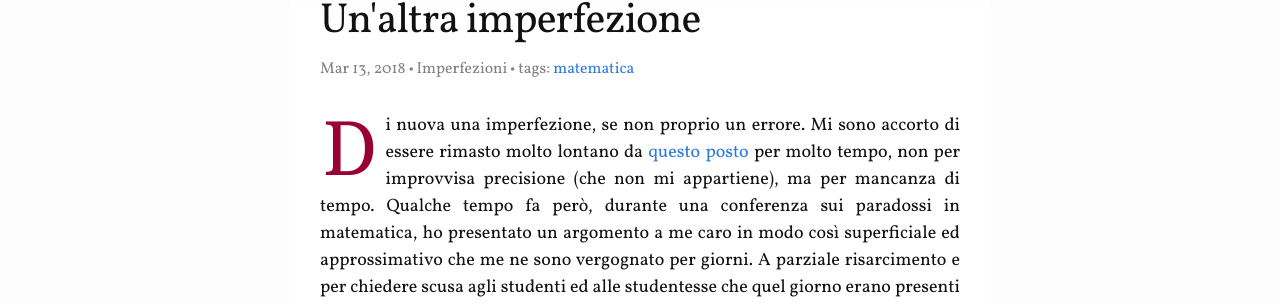
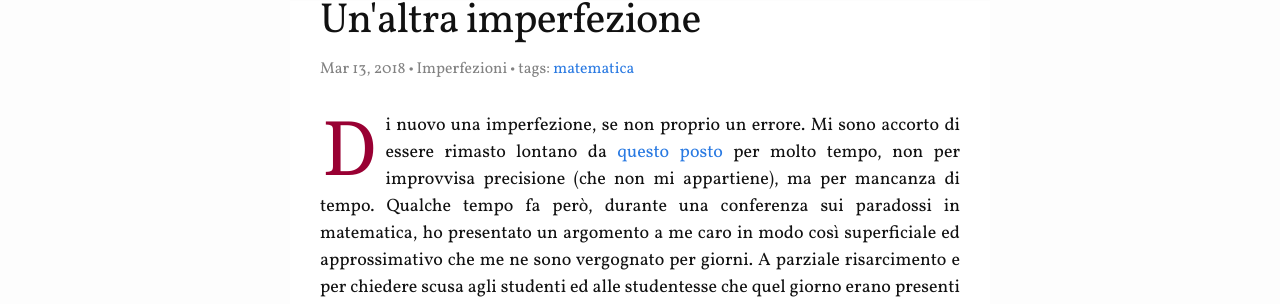
Before and after one commit to orporick/orporick.github.io, a Jekyll site: the page built from _posts/2018-03-13-un-altra-imperfezione.markdown, in a window 1280 px wide and 900 px high. Shown: the part 247-551 px from the top of the window. Built offline with Jekyll 4.4.1, drawn with Linux system fonts in a browser that asks for light colours; nearby versions of some CDN libraries; formulas are drawn with MathJax 3.

Commit message:
Nuova traccia

```diff
--- a/_posts/2018-03-13-un-altra-imperfezione.markdown
+++ b/_posts/2018-03-13-un-altra-imperfezione.markdown
@@ -6,7 +6,7 @@
 categories: Imperfezioni
 ---
 
-Di nuova una imperfezione, se non proprio un errore. Mi sono accorto di essere rimasto molto lontano da [questo posto](http://127.0.0.1:4000/imperfezioni/)
+Di nuovo una imperfezione, se non proprio un errore. Mi sono accorto di essere rimasto lontano da [questo posto](http://orporick.github.io/imperfezioni/)
 per molto tempo, non per improvvisa precisione (che non mi appartiene), ma per mancanza di tempo. Qualche
 tempo fa però, durante una conferenza sui paradossi in matematica, ho presentato un argomento a me
 caro in modo così superficiale ed approssimativo che me ne sono vergognato per giorni. A parziale
```
Also changed, not shown: _tracce/t3.md (added, +21 -0 lines).
